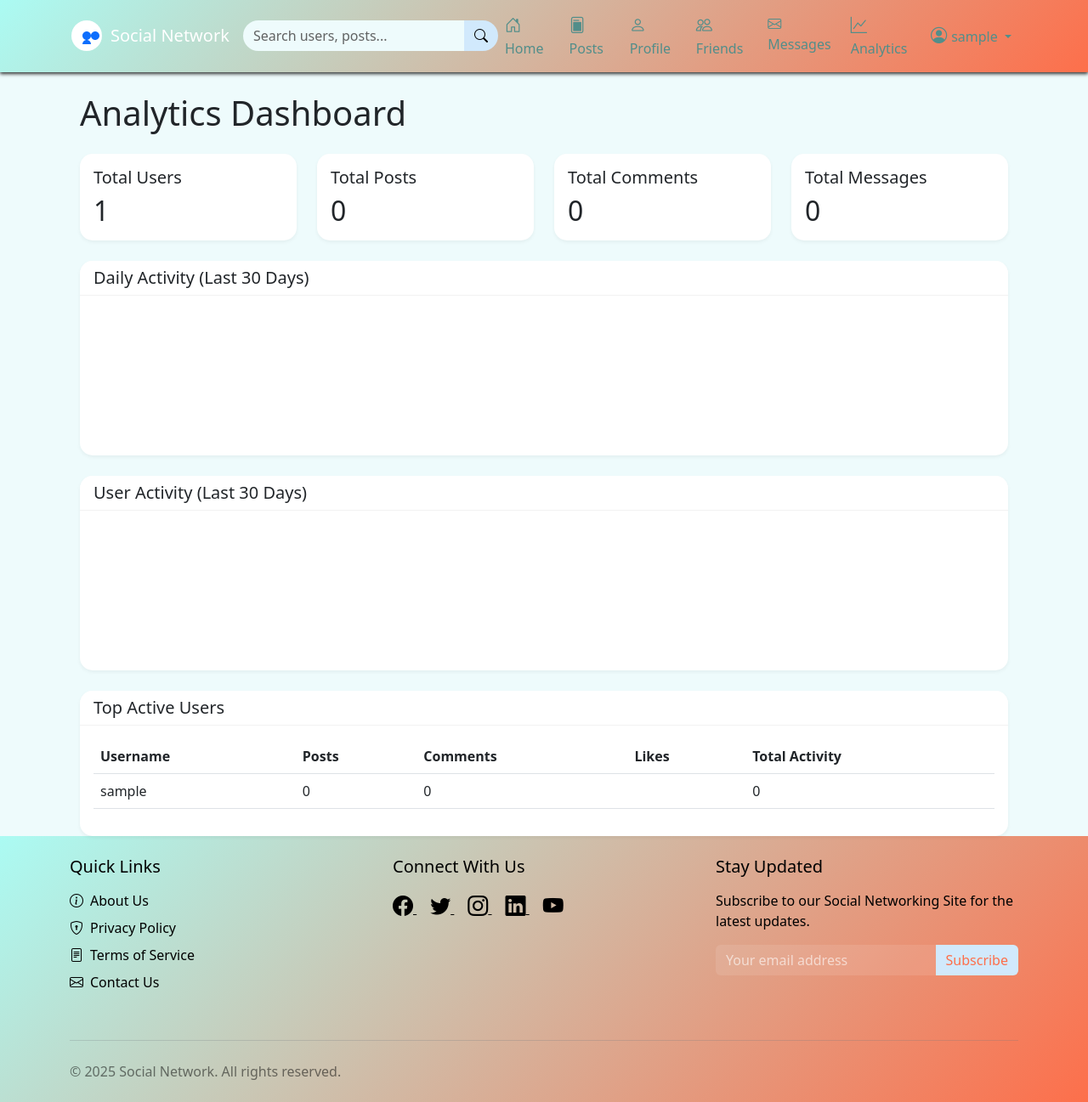
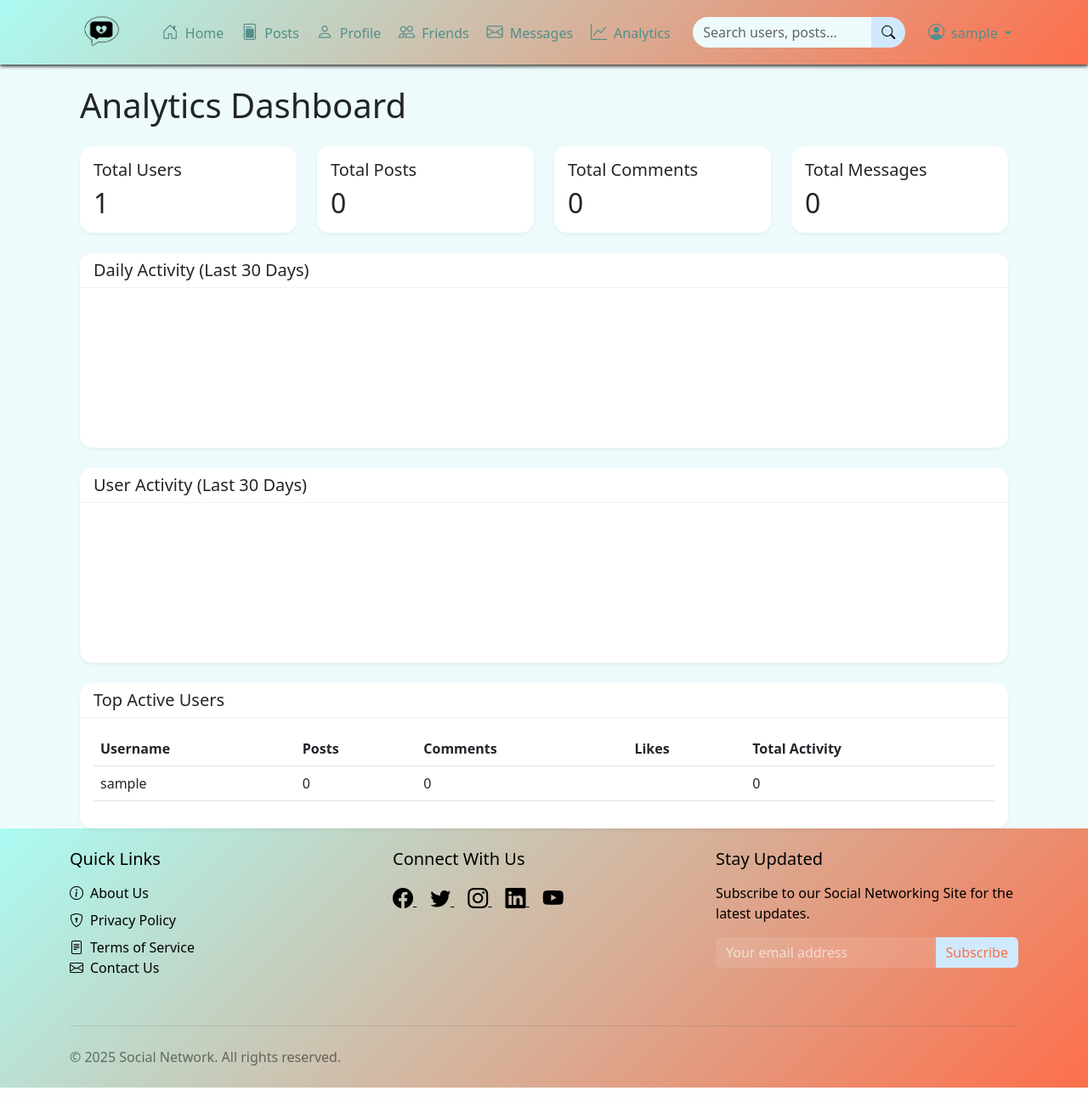
Before and after one commit to bharati-202/Social-Site--MITRAMM-, a Django app: page /analytics/ in a window 1280 px wide. Shown: the whole page at 85% size. Run offline with Django 5.2, Linux system fonts and the light colour scheme; the visitor is signed in with stand-in values (Sample User, id 1); data comes from the database, SQL or seed files in the repository; data that the repository does not hold is empty; a map, chart or similar area stays blank; some libraries are stand-ins or nearby versions.

Commit message:
Update branding and navbar layout
Replaced logo.svg with Logo_social_site.png and updated references in base.html. Changed site title to 'Mitramm', adjusted navbar layout and styles, improved search bar placement, and updated navigation item spacing for better UI consistency.

```diff
--- a/templates/base.html
+++ b/templates/base.html
@@ -3,7 +3,7 @@
 <head>
     <meta charset="UTF-8">
     <meta name="viewport" content="width=device-width, initial-scale=1.0">
-    <title>{% block title %}Social Network{% endblock %}</title>
+    <title>{% block title %}Mitramm{% endblock %}</title>
     <link href="https://cdn.jsdelivr.net/npm/bootstrap@5.3.0/dist/css/bootstrap.min.css" rel="stylesheet">
     <link rel="stylesheet" href="https://cdn.jsdelivr.net/npm/bootstrap-icons@1.7.2/font/bootstrap-icons.css">
     {% load static %}
@@ -27,12 +27,20 @@
         }
 
         .navbar-brand img {
-            height: 40px;
-            margin-right: 10px;
+            height: 50px;
+            margin-right: 15px;  /* Logo ke baad thoda gap */
+        }
+
+        .navbar-brand span {
+            font-size: 1.25rem;
+            font-weight: bold;
+            color: rgb(45, 42, 46);
+            text-decoration: none;
         }
 
         .search-form {
-            min-width: 300px;
+            min-width: 200px;
+            max-width: 250px;  /* Search ko zyada bada nahi hone denge */
         }
 
         .search-form .form-control {
@@ -63,17 +71,23 @@
 
         .nav-icon {
             font-size: 1.2rem;
-            margin-right: 5px;
+            margin-right: 8px;
         }
 
         .nav-link {
-            color: rgb(82, 142, 138); !important;
+            color: rgb(82, 142, 138) !important;
+            transition: all 0.3s ease;
+            padding-left: 10px;
+            padding-right: 10px;
+        }
+
+        .nav-link:hover {
+            color: rgb(45, 42, 46) !important;
             transition: all 0.3s ease;
         }
 
-        .nav-link:hover {
-            color: rgb(45, 42, 46); !important;
-            transition: all 0.3s ease;
+        .navbar-nav {
+            gap: 0.3rem;  /* Nav items ke beech controlled gap */
         }
 
         .dropdown-menu {
@@ -157,26 +171,19 @@
 <body>
     <nav class="navbar navbar-expand-lg navbar-dark">
         <div class="container">
-            <a class="navbar-brand d-flex align-items-center" href="{% url 'accounts:home' %}">
-                <img src="{% static 'images/logo.svg' %}" alt="Social Network Logo" class="me-2">
-                <span>Social Network</span>
+            <!-- Logo -->
+            <a class="navbar-brand d-flex align-items-left" href="{% url 'accounts:home' %}">
+                <img src="{% static 'images/Logo_social_site.png' %}" alt="Social Network Logo">
+                <span class="d-inline d-lg-none ms-2">MITRAMM</span>
             </a>
+
             <button class="navbar-toggler" type="button" data-bs-toggle="collapse" data-bs-target="#navbarNav">
                 <span class="navbar-toggler-icon"></span>
             </button>
+
             <div class="collapse navbar-collapse" id="navbarNav">
                 {% if user.is_authenticated %}
-                    <!-- Search Bar -->
-                    <form class="d-flex mx-auto search-form" action="{% url 'accounts:search_users' %}" method="GET">
-                        <div class="input-group">
-                            <input type="search" class="form-control" placeholder="Search users, posts..." name="q" value="{{ request.GET.q }}">
-                            <button class="btn" type="submit">
-                                <i class="bi bi-search"></i>
-                            </button>
-                        </div>
-                    </form>
-
-                    <!-- Main Navigation -->
+                    <!-- Main Navigation - Logo ke turant baad -->
                     <ul class="navbar-nav me-auto">
                         <li class="nav-item">
                             <a class="nav-link" href="/">
@@ -200,7 +207,7 @@
                         </li>
                         <li class="nav-item">
                             <a class="nav-link" href="{% url 'private_messages:messages' %}">
-                                <i class="bi bi-envelope"></i> Messages
+                                <i class="bi bi-envelope nav-icon"></i>Messages
                             </a>
                         </li>
                         {% if user.is_staff %}
@@ -212,8 +219,18 @@
                         {% endif %}
                     </ul>
 
-                    <!-- User Menu -->
-                    <ul class="navbar-nav">
+                    <!-- Search Bar - Center me -->
+                    <form class="d-flex mx-auto search-form" action="{% url 'accounts:search_users' %}" method="GET">
+                        <div class="input-group">
+                            <input type="search" class="form-control" placeholder="Search users, posts..." name="q" value="{{ request.GET.q }}">
+                            <button class="btn" type="submit">
+                                <i class="bi bi-search"></i>
+                            </button>
+                        </div>
+                    </form>
+
+                    <!-- User Menu - Right end me -->
+                    <ul class="navbar-nav ms-auto">
                         <li class="nav-item dropdown">
                             <a class="nav-link dropdown-toggle" href="#" id="navbarDropdown" role="button" data-bs-toggle="dropdown">
                                 <i class="bi bi-person-circle nav-icon"></i>{{ user.username }}
@@ -278,7 +295,7 @@
                                 <i class="bi bi-shield-lock me-2"></i>Privacy Policy
                             </a>
                         </li>
-                        <li class="mb-2">
+                        <li class="nb-2">
                             <a href="{% url 'pages:terms_of_service' %}" class="text-black text-decoration-none">
                                 <i class="bi bi-file-text me-2"></i>Terms of Service
                             </a>
@@ -335,12 +352,6 @@
                         © 2025 Social Network. All rights reserved.
                     </p>
                 </div>
-                {% comment %} <div class="col-md-6 text-center text-md-end">
-                    <p class="mb-0 text-white-50">
-                        <a href="{% url 'pages:sitemap' %}" class="text-white-50 text-decoration-none me-2">Sitemap</a>
-                        <a href="{% url 'pages:faq' %}" class="text-white-50 text-decoration-none">FAQ</a>
-                    </p>
-                </div> {% endcomment %}
             </div>
         </div>
     </footer>
```
Also changed, not shown: static/images/Logo_social_site.png (added), static/images/logo.svg (deleted).
